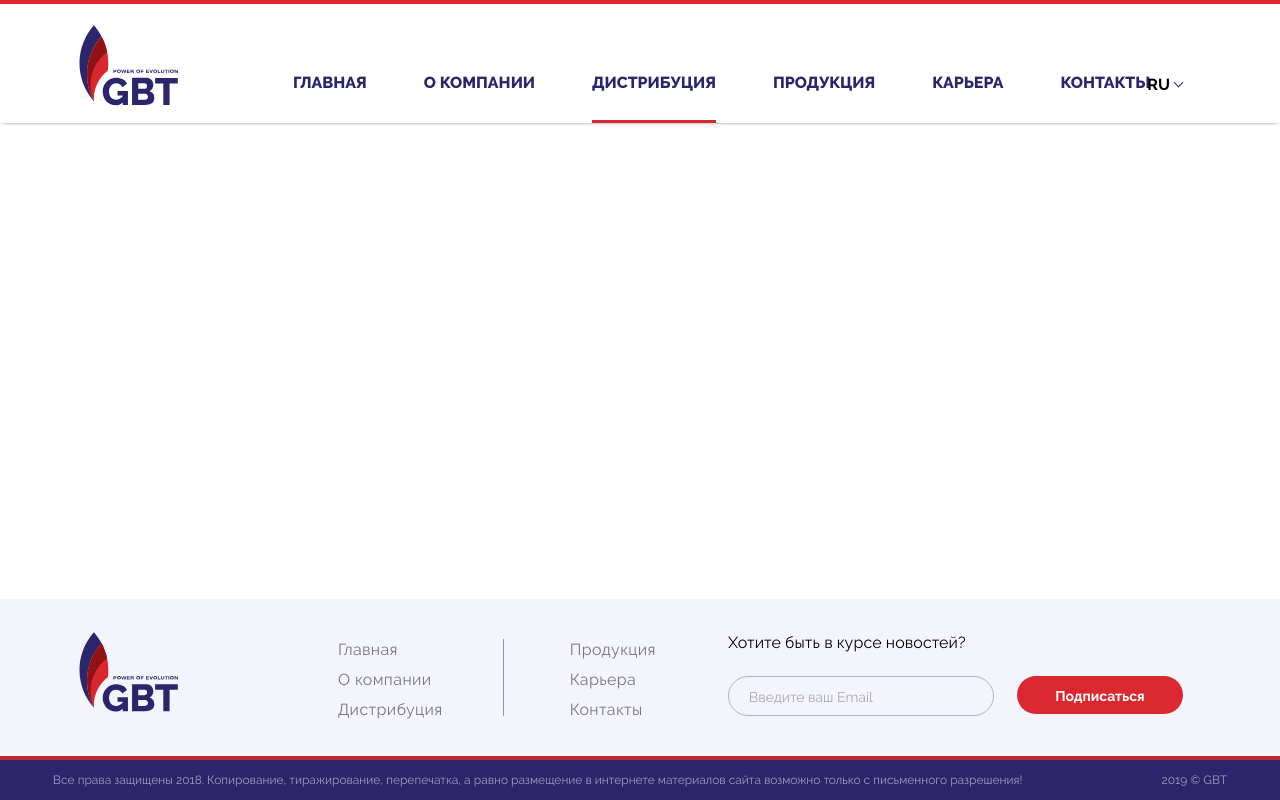
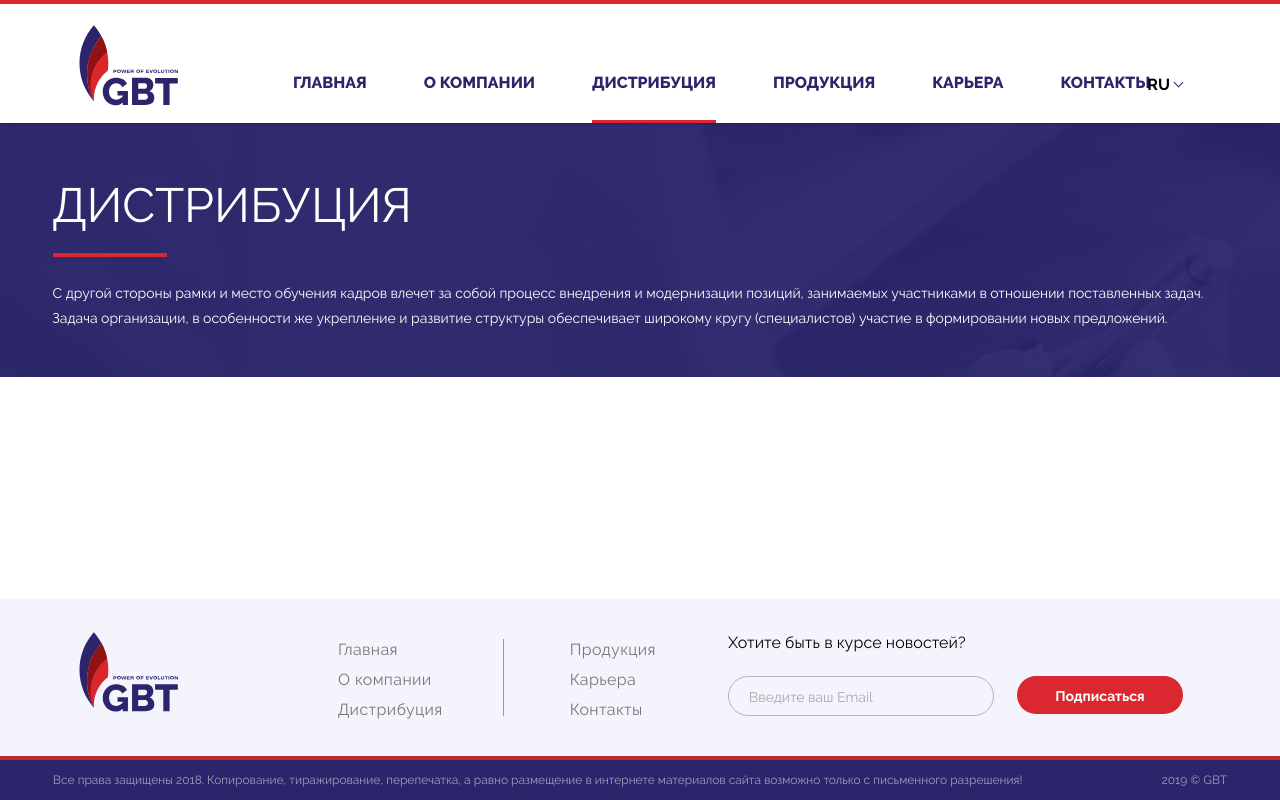
Before and after one commit to Nesaenelle/GBT, a website: page distribution.html in a window 1280 px wide. Drawn offline with nearby package versions, Linux system fonts and the light colour scheme.

Commit message:
distribution.html

```diff
--- a/distribution.html
+++ b/distribution.html
@@ -38,9 +38,16 @@
         <div class="header-shadow"></div>
     </header>
 
-    <main class="about-page">
-        <div class="container">
-
+    <main class="distribution-page">
+        <div class="top-panel">
+            <div class="container">
+                <div class="top-panel__title">Дистрибуция
+                </div>
+                <div class="top-panel__descr">С другой стороны рамки и место обучения кадров влечет за собой процесс
+                    внедрения и модернизации позиций, занимаемых участниками в отношении поставленных задач. Задача
+                    организации, в особенности же укрепление и развитие структуры обеспечивает широкому кругу
+                    (специалистов) участие в формировании новых предложений.</div>
+            </div>
         </div>
 
         <div class="bottom-panel">
--- a/scss/about-page.scss
+++ b/scss/about-page.scss
@@ -6,14 +6,10 @@
   }
   .top-panel {
     background: url(../img/abcompany.png);
-    background-size: cover;
-    align-self: flex-start;
-    text-align: left;
   }
 
   .bottom-panel {
     margin-top: 82px;
-    align-self: flex-end;
   }
 
   .mission {
--- /dev/null
+++ b/scss/distribution-page.scss
@@ -0,0 +1,8 @@
+.distribution-page {
+  display: flex;
+  flex-wrap: wrap;
+
+  .top-panel {
+    background: url(../img/distblue.png);
+  }
+}
--- a/scss/style.scss
+++ b/scss/style.scss
@@ -8,6 +8,7 @@
 @import "home-page.scss";
 @import "not-found-page.scss";
 @import "about-page.scss";
+@import "distribution-page.scss";
 
 body {
   font-family: "Raleway regular", sans-serif;
@@ -33,6 +34,9 @@ main {
 .top-panel {
   width: 100%;
   padding: 47px 0 46px 0;
+  background-size: cover;
+  align-self: flex-start;
+  text-align: left;
   .container {
   }
   .breadcrumbs {
@@ -84,6 +88,7 @@ main {
   width: 100%;
   margin-top: 20px;
   padding: 15px 0;
+  align-self: flex-end;
   .container {
     max-width: calc(1355px);
     display: flex;
```
Also changed, not shown: public/style.css.
